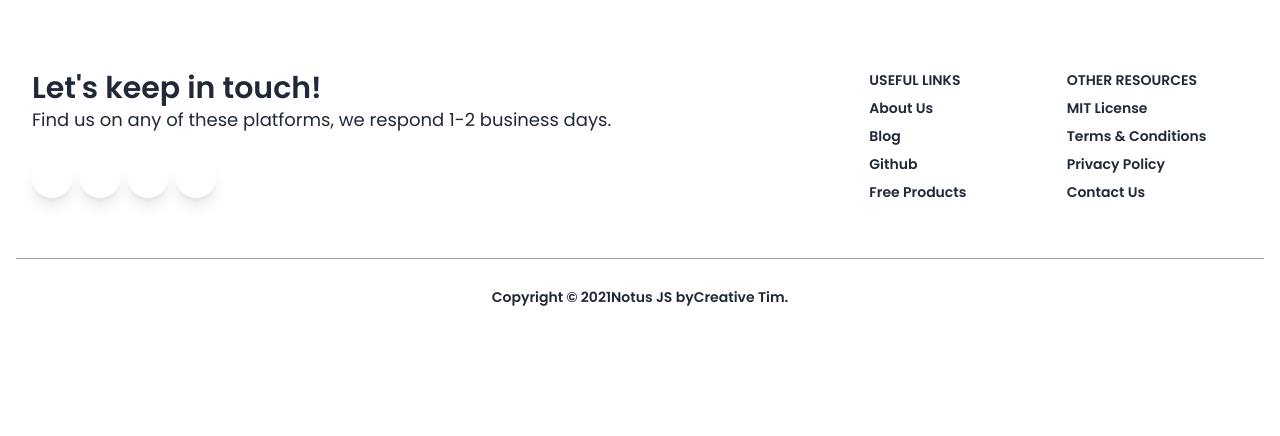
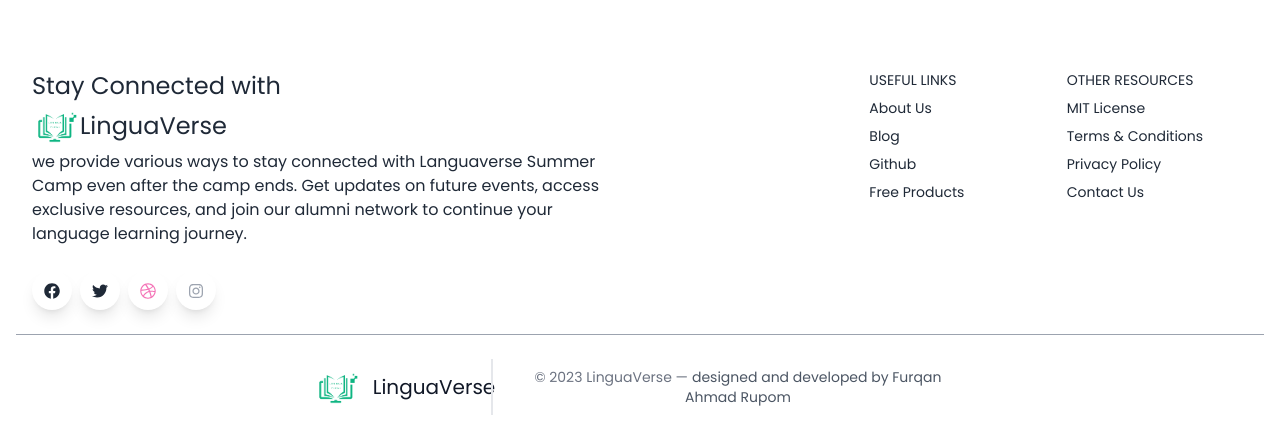
Before and after one commit to furqanRupom/LinguaVerse, a React (Vite) app: page /login in a window 1280 px wide. Shown: the part 822-1258 px from the top of the page. Before the commit the page ends 1157 px from the top, so only its background shows below. Built offline with nearby package versions, Linux system fonts and the light colour scheme; no server answers.

Commit message:
updated footer ui design as well as add hide and display password eye icon on the login page

```diff
--- a/src/pages/Home/BenefitsCarousel/BenefitsCarousel.jsx
+++ b/src/pages/Home/BenefitsCarousel/BenefitsCarousel.jsx
@@ -43,8 +43,8 @@ const BenefitsCarousel = () => {
   let slider;
 
   return (
-    <div className=" left-0 right-0 -mt-24 z-30 absolute  w-full max-w-[90rem] mx-auto flex items-center justify-center overflow-hidden">
-      <div className="bg-white shadow-lg rounded-lg px-5 pb-6">
+    <div className=" left-0 right-0 -mt-48    w-full max-w-[90rem] mx-auto flex items-center justify-center overflow-hidden">
+      <div className="bg-white z-20 shadow-lg rounded-lg px-5 py-12">
         <div className="text-center p-12">
           <h3 className=" text-xl md:text-4xl font-bold">
             Our School Facility
@@ -58,7 +58,7 @@ const BenefitsCarousel = () => {
             Revel in the Bountiful Benefits of Our Education Program
           </p>
         </div>
-        <div className="max-w-7xl mx-auto text-2xl text-center">
+        <div className="max-w-7xl mx-auto text-2xl text-center py-12">
           <Slider {...settings} ref={(c) => (slider = c)}>
             <div className="px-4">
               <div className="shadow-lg bg-white rounded-lg h-48 p-4">
--- a/src/pages/Home/HeroCarousel/HeroCarousel.jsx
+++ b/src/pages/Home/HeroCarousel/HeroCarousel.jsx
@@ -34,7 +34,7 @@ const HeroCarousel = () => {
                 className="h-full bg-[100%] bg-cover flex items-center justify-start relative"
                 style={{ backgroundImage: `url(${image})` }}
               >
-                <div className="absolute  inset-0 bg-gradient-to-tr from-slate-950 via-slate-900/75"></div>
+                <div className="absolute  inset-0 bg-gradient-to-tr from-slate-950 via-slate-900/75 "></div>
                 <div className=" md:w-3/4 text-left pl-12 z-20">
                   <h1 className="text-lg sm:text-2xl md:text-4xl lg:text-6xl text-white font-bold">
                     Linguistic Superpowers Unleashed
--- a/src/pages/Home/Home/Home.jsx
+++ b/src/pages/Home/Home/Home.jsx
@@ -12,7 +12,7 @@ const  Home = () => {
             </Helmet>
             <HeroCarousel />
             <BenefitsCarousel />
-            Lorem ipsum dolor sit amet consectetur adipisicing elit. Impedit sapiente beatae voluptatibus. Blanditiis similique, consequatur quam labore quo doloribus voluptates quaerat illo soluta, iste dolorem, architecto vero veniam vitae est?
+
         </div>
     );
 };
--- a/src/pages/Shared/Footer/Footer.jsx
+++ b/src/pages/Shared/Footer/Footer.jsx
@@ -1,61 +1,67 @@
+import { FaDribbble, FaFacebook, FaInstagram, FaTwitter } from "react-icons/fa";
+import logo from '../../../assets/lv.png'
 const Footer = () => {
     return (
       <footer className="relative  pt-8 pb-6">
         <div className="container mx-auto px-4">
           <div className="flex flex-wrap text-left lg:text-left">
             <div className="w-full lg:w-6/12 px-4">
-              <h4 className="text-3xl font-semibold ">Let's keep in touch!</h4>
-              <h5 className="text-lg mt-0 mb-2 ">
-                Find us on any of these platforms, we respond 1-2 business days.
+              <h4 className="text-2xl flex    flex-col">Stay Connected with
+              <div className="flex items-center">
+              <img src={logo} className="w-12" alt="logo" /> LinguaVerse
+                </div>
+             </h4>
+              <h5 className="text-base mt-0 mb-2 ">
+              we provide various ways to stay connected with Languaverse Summer Camp even after the camp ends. Get updates on future events, access exclusive resources, and join our alumni network to continue your language learning journey.
               </h5>
               <div className="mt-6 lg:mb-0 mb-6">
                 <button className="bg-white  shadow-lg font-normal h-10 w-10 items-center justify-center align-center rounded-full outline-none focus:outline-none mr-2" type="button">
-                  <i className="fab fa-twitter"></i>
+                  <FaFacebook />
                 </button>
                 <button className="bg-white  shadow-lg font-normal h-10 w-10 items-center justify-center align-center rounded-full outline-none focus:outline-none mr-2" type="button">
-                  <i className="fab fa-facebook-square"></i>
+                  <FaTwitter />
                 </button>
                 <button className="bg-white text-pink-400 shadow-lg font-normal h-10 w-10 items-center justify-center align-center rounded-full outline-none focus:outline-none mr-2" type="button">
-                  <i className="fab fa-dribbble"></i>
-                </button>
+                  <FaDribbble />
+                    </button>
                 <button className="bg-white text-gray-400 shadow-lg font-normal h-10 w-10 items-center justify-center align-center rounded-full outline-none focus:outline-none mr-2" type="button">
-                  <i className="fab fa-github"></i>
+                  <FaInstagram />
                 </button>
               </div>
             </div>
             <div className="w-full lg:w-6/12 px-4">
               <div className="flex flex-wrap items-top mb-6">
                 <div className="w-full lg:w-4/12 px-4 ml-auto">
-                  <span className="block uppercase  text-sm font-semibold mb-2">Useful Links</span>
+                  <span className="block uppercase  text-sm  mb-2">Useful Links</span>
                   <ul className="list-unstyled">
                     <li>
-                      <a className=" hover:text-gray-400 font-semibold block pb-2 text-sm" href="https://www.creative-tim.com/presentation?ref=njs-profile">About Us</a>
+                      <a className=" hover:text-gray-400  block pb-2 text-sm" href="https://www.creative-tim.com/presentation?ref=njs-profile">About Us</a>
                     </li>
                     <li>
-                      <a className=" hover:text-gray-400 font-semibold block pb-2 text-sm" href="https://blog.creative-tim.com?ref=njs-profile">Blog</a>
+                      <a className=" hover:text-gray-400  block pb-2 text-sm" href="https://blog.creative-tim.com?ref=njs-profile">Blog</a>
                     </li>
                     <li>
-                      <a className=" hover:text-gray-400 font-semibold block pb-2 text-sm" href="https://www.github.com/creativetimofficial?ref=njs-profile">Github</a>
+                      <a className=" hover:text-gray-400  block pb-2 text-sm" href="https://www.github.com/creativetimofficial?ref=njs-profile">Github</a>
                     </li>
                     <li>
-                      <a className=" hover:text-gray-400 font-semibold block pb-2 text-sm" href="https://www.creative-tim.com/bootstrap-themes/free?ref=njs-profile">Free Products</a>
+                      <a className=" hover:text-gray-400  block pb-2 text-sm" href="https://www.creative-tim.com/bootstrap-themes/free?ref=njs-profile">Free Products</a>
                     </li>
                   </ul>
                 </div>
                 <div className="w-full lg:w-4/12 px-4">
-                  <span className="block uppercase  text-sm font-semibold mb-2">Other Resources</span>
+                  <span className="block uppercase  text-sm  mb-2">Other Resources</span>
                   <ul className="list-unstyled">
                     <li>
-                      <a className=" hover:text-gray-400 font-semibold block pb-2 text-sm" href="https://github.com/creativetimofficial/notus-js/blob/main/LICENSE.md?ref=njs-profile">MIT License</a>
+                      <a className=" hover:text-gray-400  block pb-2 text-sm" href="https://github.com/creativetimofficial/notus-js/blob/main/LICENSE.md?ref=njs-profile">MIT License</a>
                     </li>
                     <li>
-                      <a className=" hover:text-gray-400 font-semibold block pb-2 text-sm" href="https://creative-tim.com/terms?ref=njs-profile">Terms &amp; Conditions</a>
+                      <a className=" hover:text-gray-400  block pb-2 text-sm" href="https://creative-tim.com/terms?ref=njs-profile">Terms &amp; Conditions</a>
                     </li>
                     <li>
-                      <a className=" hover:text-gray-400 font-semibold block pb-2 text-sm" href="https://creative-tim.com/privacy?ref=njs-profile">Privacy Policy</a>
+                      <a className=" hover:text-gray-400  block pb-2 text-sm" href="https://creative-tim.com/privacy?ref=njs-profile">Privacy Policy</a>
                     </li>
                     <li>
-                      <a className=" hover:text-gray-400 font-semibold block pb-2 text-sm" href="https://creative-tim.com/contact-us?ref=njs-profile">Contact Us</a>
+                      <a className=" hover:text-gray-400  block pb-2 text-sm" href="https://creative-tim.com/contact-us?ref=njs-profile">Contact Us</a>
                     </li>
                   </ul>
                 </div>
@@ -64,13 +70,17 @@ const Footer = () => {
           </div>
           <hr className="my-6 border-gray-400" />
           <div className="flex flex-wrap items-center md:justify-between justify-center">
-            <div className="w-full md:w-4/12 px-4 mx-auto text-center">
-              <div className="text-sm  font-semibold py-1">
-                Copyright © <span id="get-current-year">2021</span>
-                <a href="https://www.creative-tim.com/product/notus-js" className=" hover:text-gray-800" target="_blank">
-                  Notus JS by
-                  <a href="https://www.creative-tim.com?ref=njs-profile" className=" hover:text-gray-400">Creative Tim</a>.
-                </a>
+            <div className="w-full md:w-[55%] px-4 mx-auto text-center ">
+
+              <div className="flex items-center">
+
+            <a className="flex title-font font-medium items-center md:justify-start justify-center text-gray-900">
+      <img className="w-12" src={logo} alt="" />
+      <span className="ml-3 text-xl">LinguaVerse</span>
+    </a>
+    <p className="text-sm text-gray-500 sm:ml-4 sm:pl-4 sm:border-l-2 sm:border-gray-200 sm:py-2 sm:mt-0 mt-4">© 2023 LinguaVerse —
+      <a href="https://twitter.com/knyttneve" className="text-gray-600 ml-1" rel="noopener noreferrer" target="_blank">designed and developed by Furqan Ahmad Rupom</a>
+    </p>
               </div>
             </div>
           </div>
```
Also changed, not shown: src/pages/Login/Login/Login.jsx (+13 -2 lines), src/pages/Login/Register/Register.jsx (+4 -4 lines).
